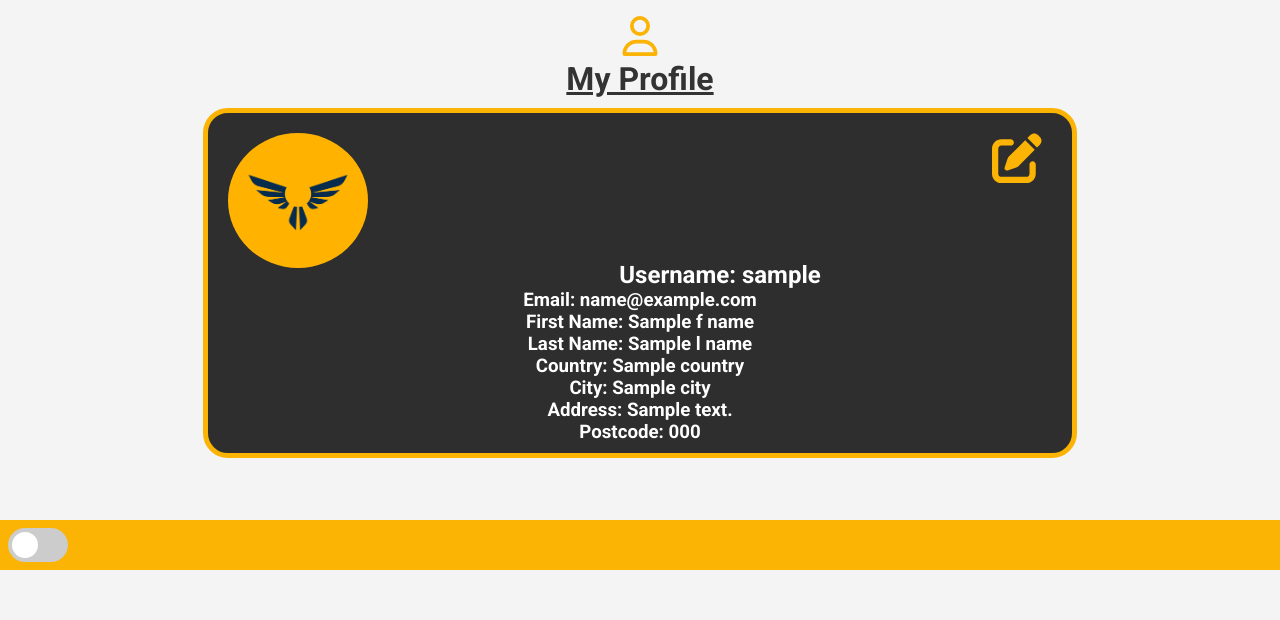
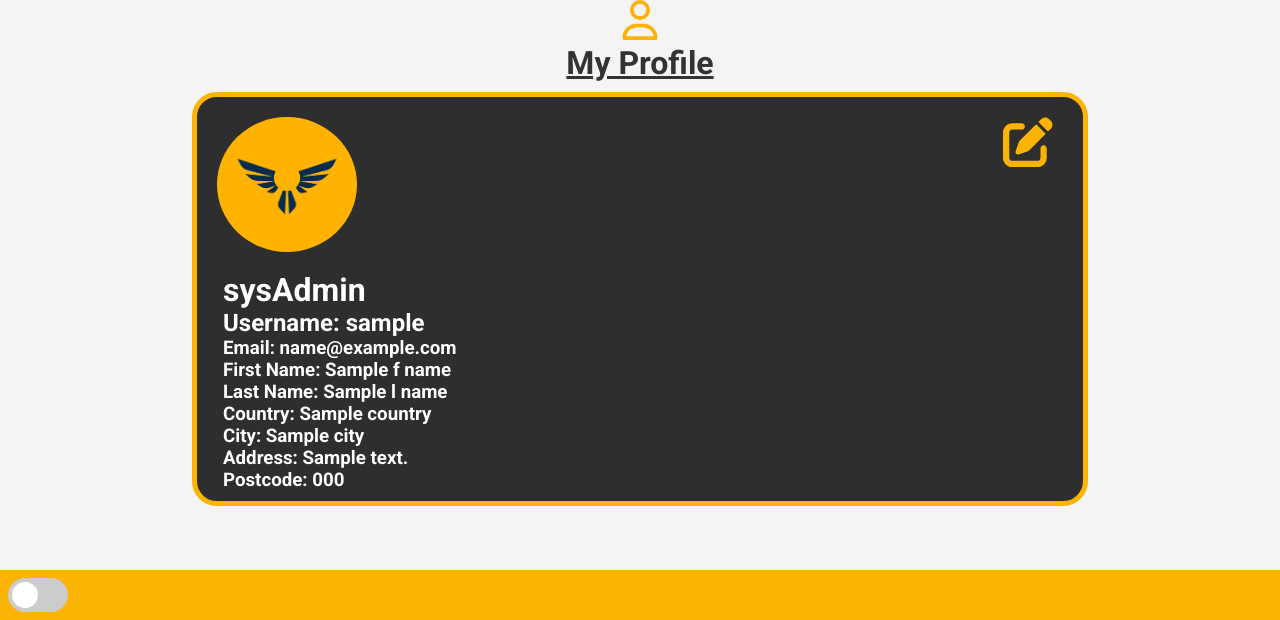
Before and after one commit to ABleasdale1/flyaway, a Django app: template flyapp/templates/flyapp/profile.html in a window 1280 px wide. Shown: the part 200-820 px from the top of the page. Before the commit the page ends 770 px from the top, so only its background shows below. Run offline with Django 5.2, Linux system fonts and the light colour scheme; a user stored in the database is signed in; the template is opened without the code that fills it: most values are stand-ins (such as "Sample title", 1, 10 or a date in 2020).

Commit message:
fixed it

```diff
--- a/flyapp/static/css/mainStyle.css
+++ b/flyapp/static/css/mainStyle.css
@@ -66,13 +66,13 @@ body.dark-mode {
   text-decoration: underline;
 }
 
-/* .container {
+.container {
   display: flex;
   flex-direction: column;
   align-items: center;
   justify-content: center;
   margin: 2rem;
-} */
+}
 
 .submit-button {
   display: flex;
@@ -136,7 +136,7 @@ input:checked + .slider:before {
 
 /* Profile */
 
-.content {
+.container {
   margin: 1rem;
   text-align: center;
 }
@@ -174,7 +174,6 @@ input:checked + .slider:before {
 }
 
 .accountInfo {
-  text-align: center;
   margin: 10px 15% 5% 15%;
   padding: 10px;
   height: auto;
--- a/flyapp/templates/flyapp/profile.html
+++ b/flyapp/templates/flyapp/profile.html
@@ -1,10 +1,9 @@
 {% include 'flyapp/header.html' %}
 {% load static %}
 
-<div class="container">
   {% if user.is_authenticated %}
     <div id="account" class="content">
-      <div class="header-container">
+      <div class="header-container" style="text-align: center;">
         <svg xmlns="http://www.w3.org/2000/svg" height="40" width="50" viewBox="0 0 448 512">
           <path fill="rgb(251,179,4)" d="M304 128a80 80 0 1 0 -160 0 80 80 0 1 0 160 0zM96 128a128 128 0 1 1 256 0A128 128 0 1 1 96 128zM49.3 464H398.7c-8.9-63.3-63.3-112-129-112H178.3c-65.7 0-120.1 48.7-129 112zM0 482.3C0 383.8 79.8 304 178.3 304h91.4C368.2 304 448 383.8 448 482.3c0 16.4-13.3 29.7-29.7 29.7H29.7C13.3 512 0 498.7 0 482.3z"/>
         </svg>
@@ -12,7 +11,7 @@
       </div>
       <div class="accountInfo">
         <div class="iconContainer">
-          <img src="{% static 'flyapp/img/logo.png' %}" alt="Profile Picture" id="profilePicture" draggable="false">
+          <img src="{% static 'img/logo.png' %}" alt="Profile Picture" id="profilePicture" draggable="false">
           <svg xmlns="http://www.w3.org/2000/svg" height="50" width="50" viewBox="0 0 512 512" id="editIcon" onclick="showEditForm()">
             <path fill="rgb(251,179,4)" d="M471.6 21.7c-21.9-21.9-57.3-21.9-79.2 0L362.3 51.7l97.9 97.9 30.1-30.1c21.9-21.9 21.9-57.3 0-79.2L471.6 21.7zm-299.2 220c-6.1 6.1-10.8 13.6-13.5 21.9l-29.6 88.8c-2.9 8.6-.6 18.1 5.8 24.6s15.9 8.7 24.6 5.8l88.8-29.6c8.2-2.7 15.7-7.4 21.9-13.5L437.7 172.3 339.7 74.3 172.4 241.7zM96 64C43 64 0 107 0 160V416c0 53 43 96 96 96H352c53 0 96-43 96-96V320c0-17.7-14.3-32-32-32s-32 14.3-32 32v96c0 17.7-14.3 32-32 32H96c-17.7 0-32-14.3-32-32V160c0-17.7 14.3-32 32-32h96c17.7 0 32-14.3 32-32s-14.3-32-32-32H96z"/>
           </svg>
@@ -25,7 +24,8 @@
             </form>
           </div>
         </div>
-        <br><br>
+        <div class="accountDetails" style="margin: 4rem 0 0 1rem ;">
+          <h1>{{ user.username }}</h1>
           <h2>Username: {{ username }}</h2>
           <h3>Email: {{ email }}</h3>
           <h3>First Name: {{ fName }}</h3>
@@ -36,8 +36,10 @@
           <h3>Postcode: {{ postcode }}</h3>
         </div>
       </div>
+    </div>
   {% else %}
     <h2>You are not logged in.</h2>
   {% endif %}
-</div>
+
+
 {% include 'flyapp/footer.html' %}
```
Lines whose indentation alone changed are shown as unchanged.
